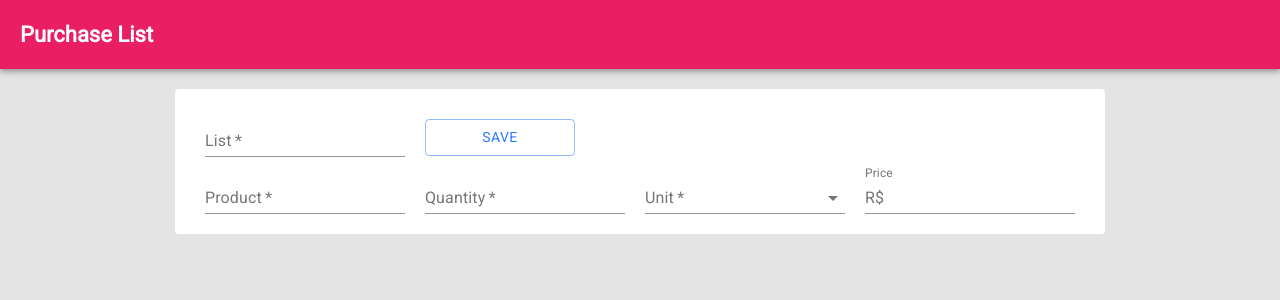
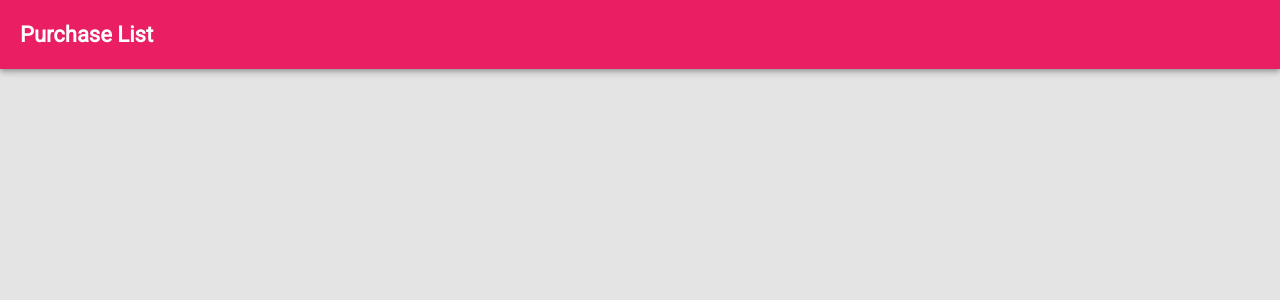
Before and after one commit to RicardoBrito1938/Purchase-List, a React (Create React App) app: page /list/1 in a window 1280 px wide. Shown: the top 300 px of the page. Built offline with nearby package versions, Linux system fonts and the light colour scheme.

Commit message:
show form using route params

```diff
--- a/src/App.js
+++ b/src/App.js
@@ -28,7 +28,10 @@ function App() {
                         <Header />
                         <Switch>
                             <Route path="/" exact component={Home} />
-                            <Route path="/list" component={createList} />
+                            <Route
+                                path="/list/:action"
+                                component={createList}
+                            />
                         </Switch>
                     </>
                 </Router>
--- a/src/Home/List.js
+++ b/src/Home/List.js
@@ -11,7 +11,7 @@ export default function List({list, total, closedItems, openItems}) {
     return (
         <CustomCard
             containerClass="list-container"
-            link="/list"
+            link="/list/edicao"
             footer={<ListFooter total={total} />}>
             <div>
                 <p className="title">{list}</p>
--- a/src/Home/NewList.js
+++ b/src/Home/NewList.js
@@ -11,7 +11,7 @@ const NewList = () => {
     };
 
     return (
-        <CustomCard link="/list" containerClass="new-list-container">
+        <CustomCard link="/list/novo" containerClass="new-list-container">
             <div onClick={handleNewList}>
                 <p className="title">Adicionar novas listas</p>
             </div>
--- a/src/createList/Form.js
+++ b/src/createList/Form.js
@@ -5,7 +5,7 @@ import {Creators as FormActions} from '../store/actions/form';
 
 import {TextField, MenuItem, InputAdornment, Button} from '@material-ui/core';
 
-export default function Form() {
+export default function Form({url}) {
     const units = ['kg', 'lt', 'un'];
 
     const [list, setList] = useState('');
@@ -17,6 +17,7 @@ export default function Form() {
 
     const dispatch = useDispatch();
     const form = useSelector((state) => state.form);
+    const showForm = form.action === 'update' || url === 'novo';
 
     useEffect(() => {
         if (form.action === 'update') {
@@ -69,6 +70,7 @@ export default function Form() {
     };
 
     return (
+        showForm && (
             <form className="form-container">
                 <div className="form-row">
                     <TextField
@@ -124,11 +126,14 @@ export default function Form() {
                         onChange={(e) => setPrice(e.target.value)}
                         InputProps={{
                             startAdornment: (
-                            <InputAdornment position="start">R$</InputAdornment>
+                                <InputAdornment position="start">
+                                    R$
+                                </InputAdornment>
                             ),
                         }}
                     />
                 </div>
             </form>
+        )
     );
 }
--- a/src/createList/index.js
+++ b/src/createList/index.js
@@ -2,15 +2,17 @@ import React from 'react';
 import Form from './Form';
 import ListItem from './ListItem';
 import {useSelector} from 'react-redux';
+import {useParams} from 'react-router-dom';
 
 import './List.css';
 
 export default function CreateList() {
+    let {action} = useParams();
     const list = useSelector((state) => state.list);
 
     return (
         <div className="page-container">
-            <Form />
+            <Form url={action} />
             <div className="list-items-container">
                 {list.items.map((item) => (
                     <ListItem item={item} key={item.id} />
```
Lines whose indentation alone changed are shown as unchanged.
